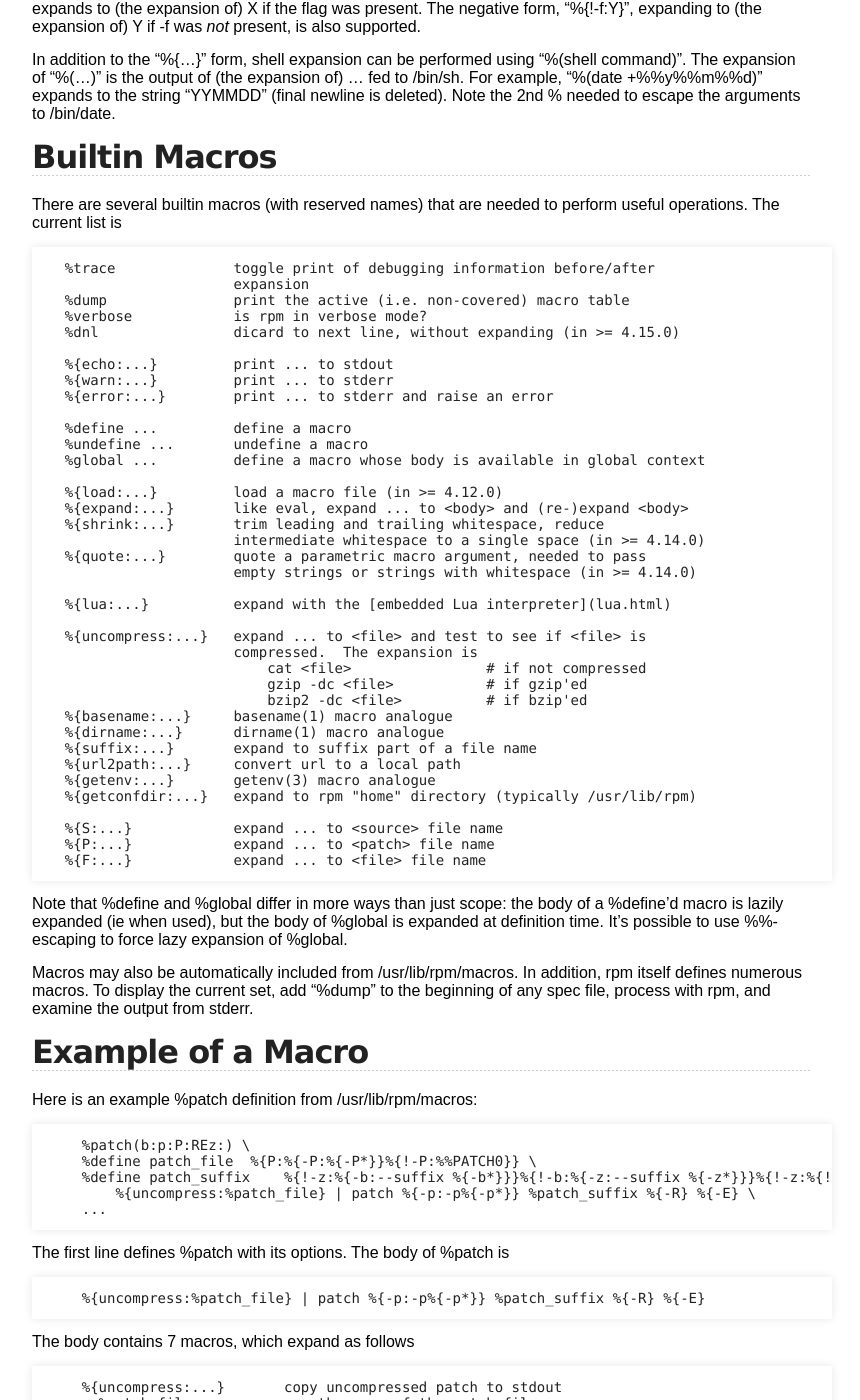
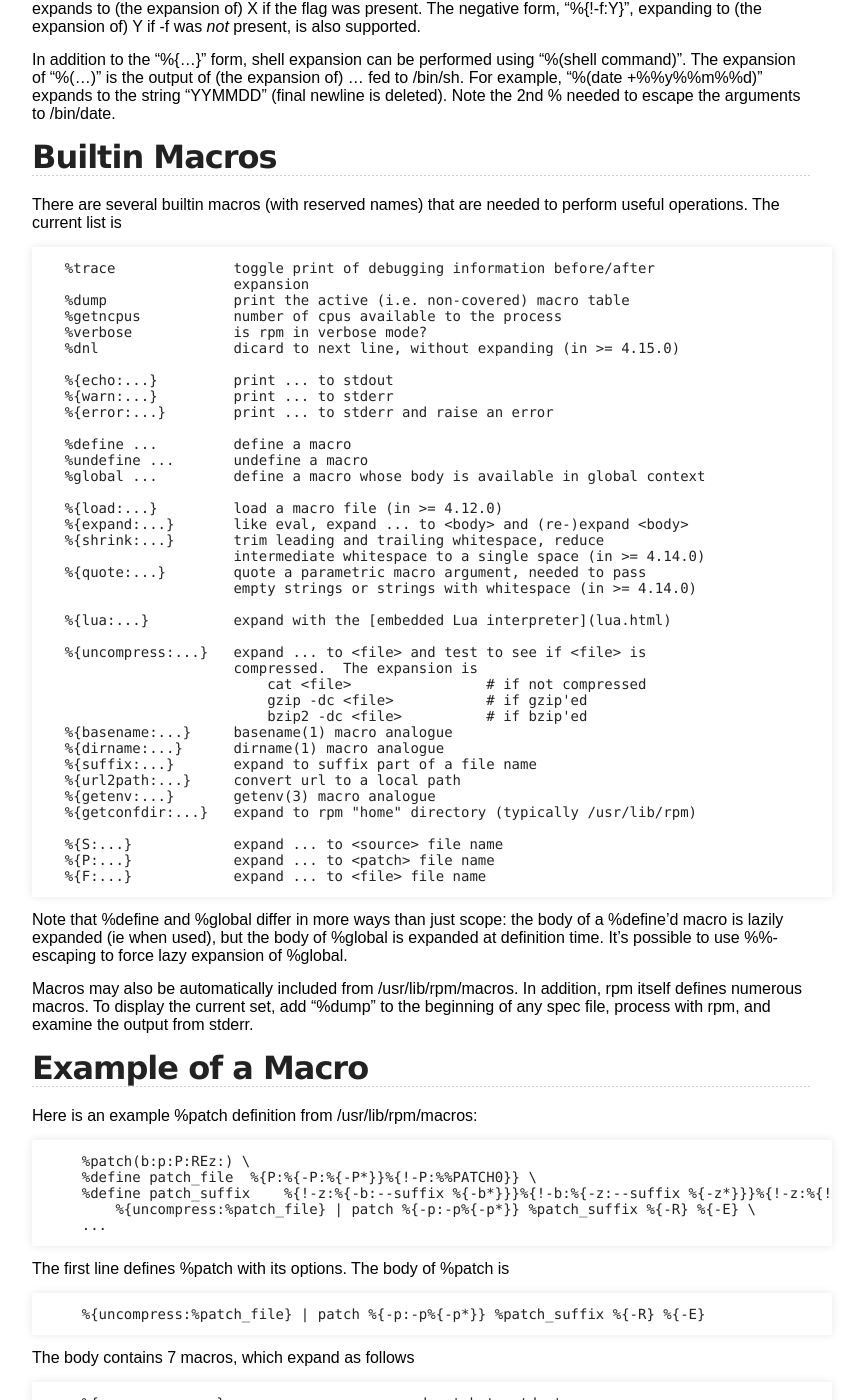
Before and after one commit to rpm-software-management/rpm-web, a Jekyll site: the page built from user_doc/macros.md, in a window 1280 px wide and 1400 px high, scrolled down 975 px. Shown: the whole window, without its empty margins (218-1078 px from the left). Built offline with Jekyll 4.4.1, drawn with Linux system fonts in a browser that asks for light colours.

Commit message:
Document %getncpus macro

```diff
--- a/user_doc/macros.md
+++ b/user_doc/macros.md
@@ -39,6 +39,7 @@ There are several builtin macros (with reserved names) that are needed to perfor
   %trace              toggle print of debugging information before/after
                       expansion
   %dump               print the active (i.e. non-covered) macro table
+  %getncpus           number of cpus available to the process
   %verbose            is rpm in verbose mode?
   %dnl                dicard to next line, without expanding (in >= 4.15.0)
 
```
